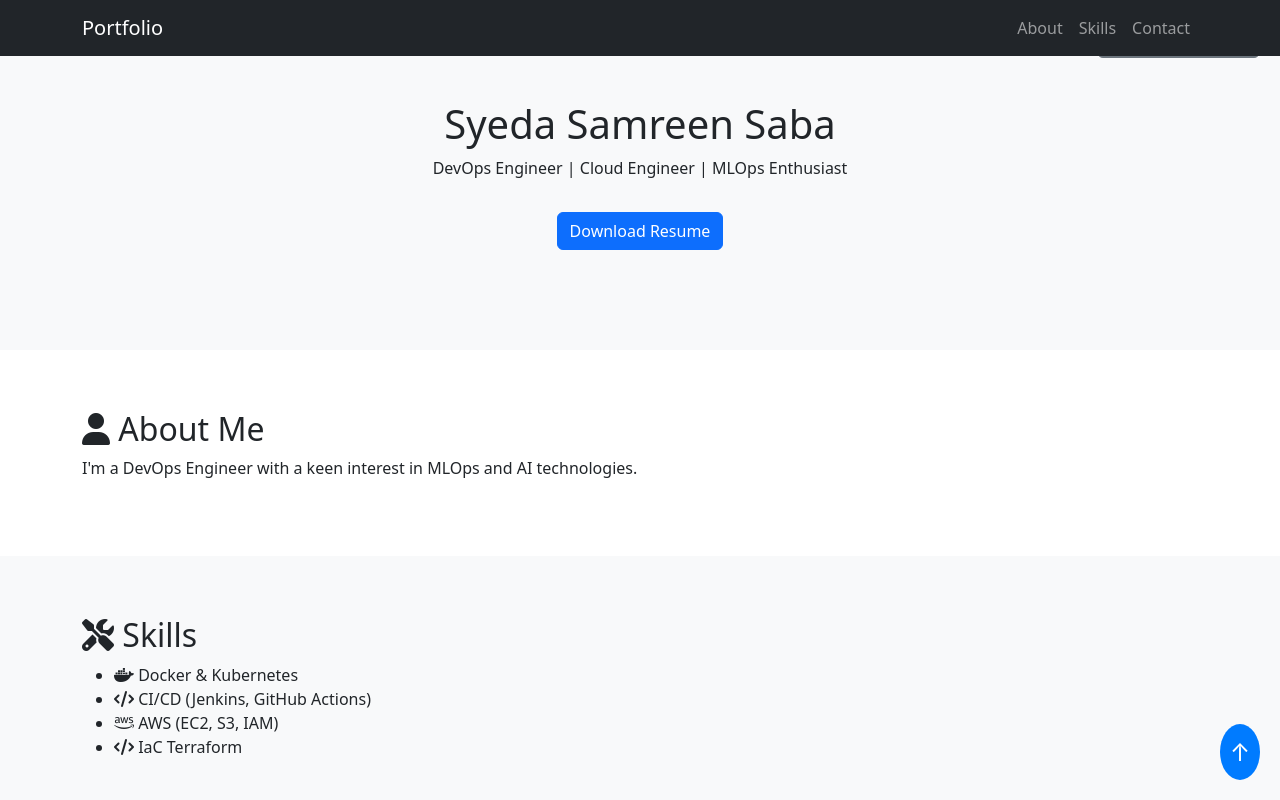
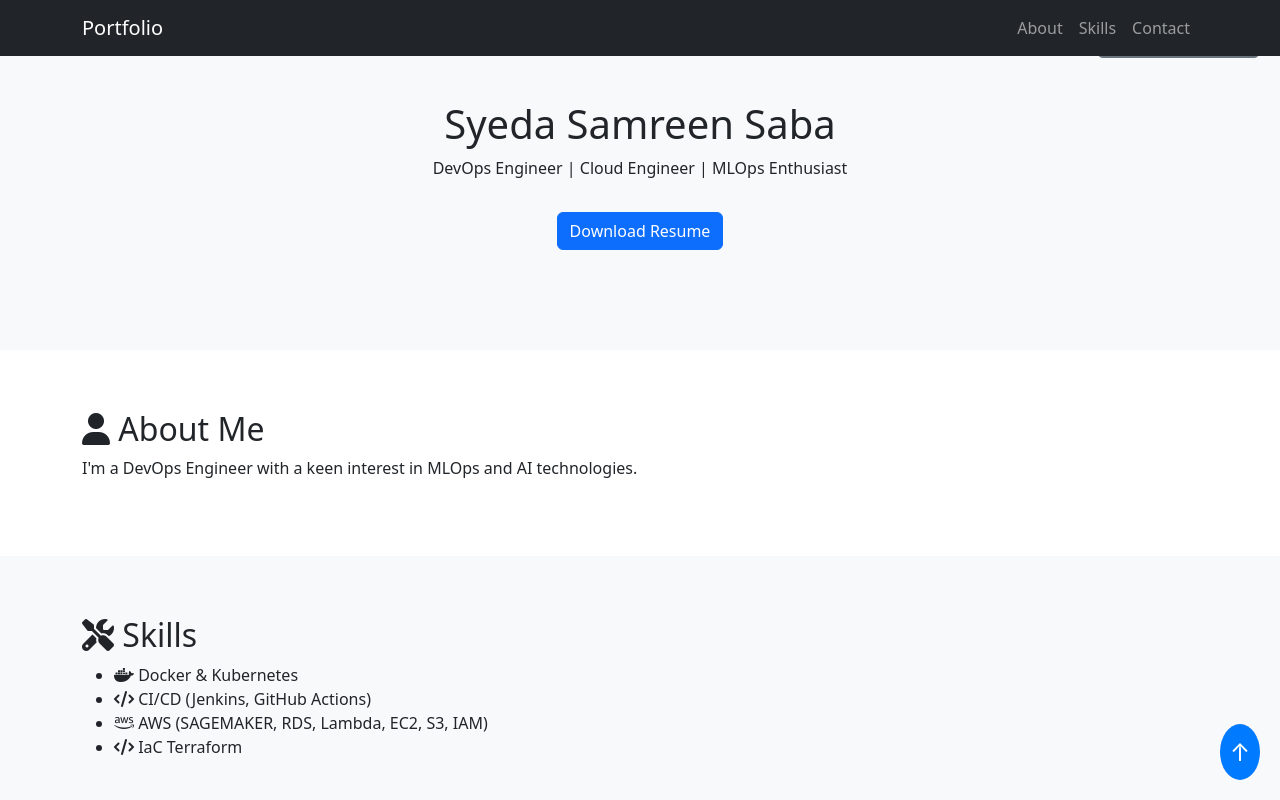
Before and after one commit to samreensabasyeda/static_website_s3_cloudfront, a plain HTML site: page index.html in a window 1280 px wide. Shown: the top 800 px of the page. Drawn offline with nearby package versions, Linux system fonts and the light colour scheme.

Commit message:
Update index.html

```diff
--- a/index.html
+++ b/index.html
@@ -108,7 +108,7 @@
       <ul>
         <li><i class="fab fa-docker"></i> Docker & Kubernetes</li>
         <li><i class="fas fa-code"></i> CI/CD (Jenkins, GitHub Actions)</li>
-        <li><i class="fab fa-aws"></i> AWS (EC2, S3, IAM)</li>
+        <li><i class="fab fa-aws"></i> AWS (SAGEMAKER, RDS, Lambda, EC2, S3, IAM)</li>
         <li><i class="fas fa-code"></i> IaC Terraform </li>
       </ul>
     </div>
```
